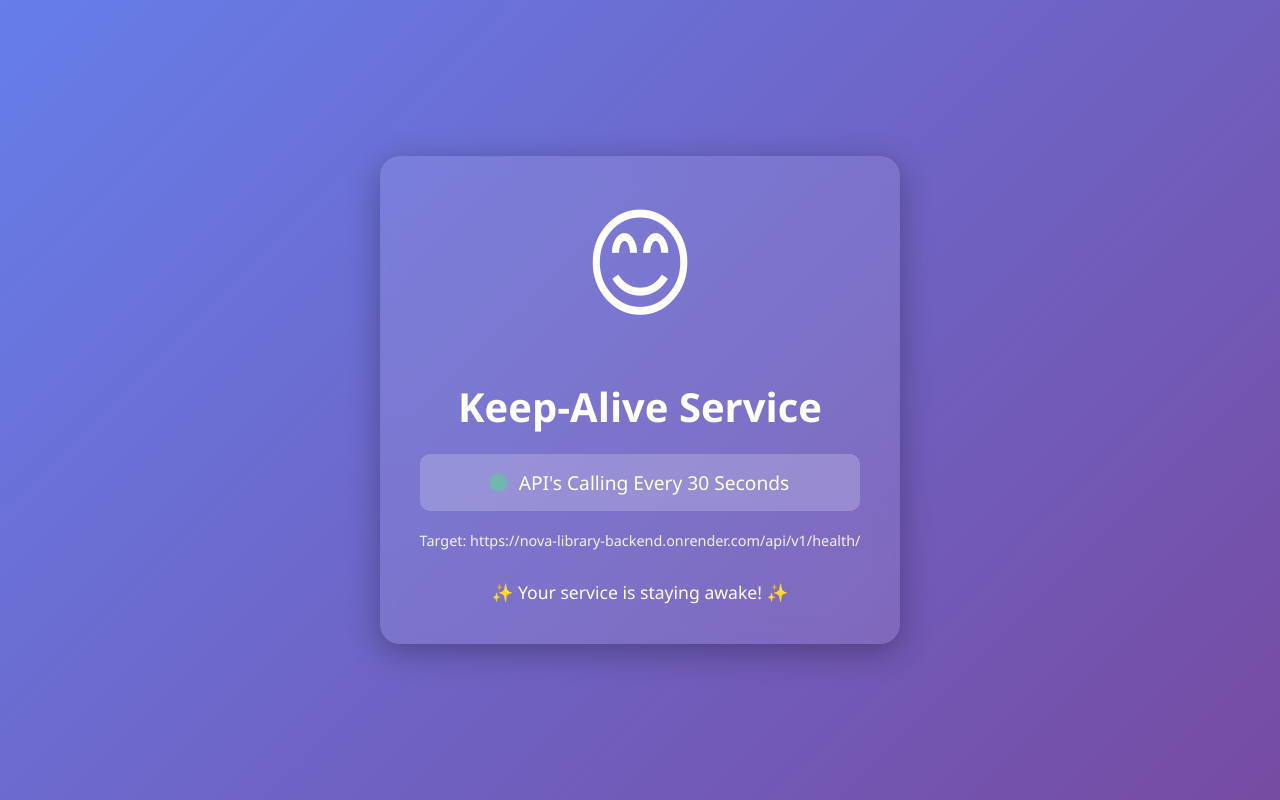
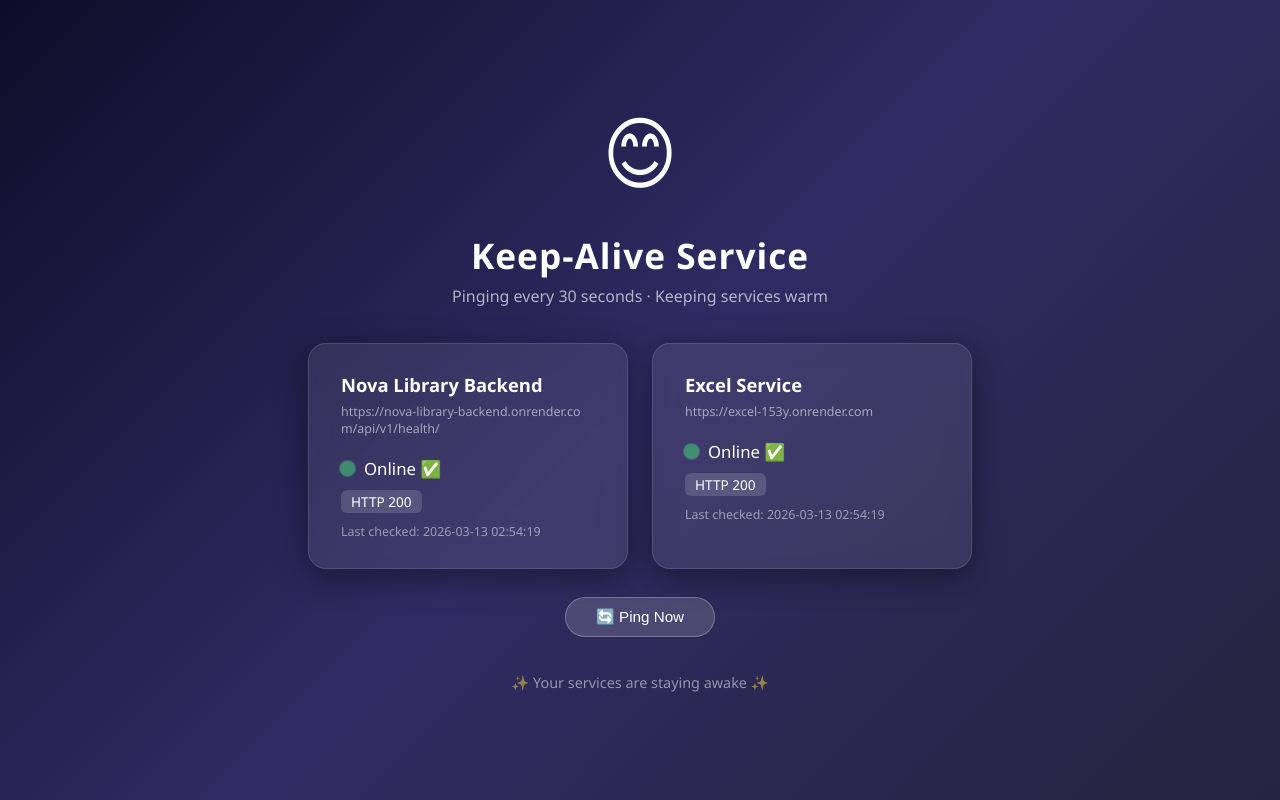
Before and after one commit to HarshVardhanLab/health, a Flask app: page / in a window 1280 px wide. Run offline with Flask 3, Linux system fonts and the light colour scheme.

Commit message:
two services

```diff
--- a/app.py
+++ b/app.py
@@ -7,49 +7,87 @@ import os
 
 app = Flask(__name__)
 
-HEALTH_API_URL = "https://nova-library-backend.onrender.com/api/v1/health/"
+# URLs to monitor
+URLS = {
+    "nova": {
+        "url": "https://nova-library-backend.onrender.com/api/v1/health/",
+        "label": "Nova Library Backend",
+        "status": "Checking...",
+        "code": "",
+        "last_checked": ""
+    },
+    "excel": {
+        "url": "https://excel-153y.onrender.com",
+        "label": "Excel Service",
+        "status": "Checking...",
+        "code": "",
+        "last_checked": ""
+    }
+}
 
-def ping_health_endpoint():
-    """Continuously ping the health endpoint every 30 seconds"""
+
+def check_url(key):
+    """Check a single URL and update its status data."""
+    target = URLS[key]
+    try:
+        response = requests.get(target["url"], timeout=10)
+        target["status"] = "Online ✅"
+        target["code"] = str(response.status_code)
+        print(f"[{datetime.now().strftime('%Y-%m-%d %H:%M:%S')}] [{target['label']}] Status: {response.status_code}")
+    except Exception as e:
+        target["status"] = "Offline ❌"
+        target["code"] = "Error"
+        print(f"[{datetime.now().strftime('%Y-%m-%d %H:%M:%S')}] [{target['label']}] Error: {str(e)}")
+    target["last_checked"] = datetime.now().strftime('%Y-%m-%d %H:%M:%S')
+
+
+def ping_all_endpoints():
+    """Continuously ping all health endpoints every 30 seconds."""
     while True:
-        try:
-            response = requests.get(HEALTH_API_URL, timeout=10)
-            print(f"[{datetime.now().strftime('%Y-%m-%d %H:%M:%S')}] Health check: {response.status_code}")
-        except Exception as e:
-            print(f"[{datetime.now().strftime('%Y-%m-%d %H:%M:%S')}] Error: {str(e)}")
+        for key in URLS:
+            check_url(key)
+        time.sleep(30)
 
-        time.sleep(30)
 
 @app.route('/')
 def home():
     return render_template('index.html')
 
+
+@app.route('/api/status')
+def status():
+    """Return current status of all monitored URLs."""
+    result = {}
+    for key, data in URLS.items():
+        result[key] = {
+            "label": data["label"],
+            "url": data["url"],
+            "status": data["status"],
+            "code": data["code"],
+            "last_checked": data["last_checked"]
+        }
+    return jsonify(result)
+
+
 @app.route('/api/ping')
 def ping():
-    """Manual ping endpoint"""
-    try:
-        response = requests.get(HEALTH_API_URL, timeout=10)
-        return jsonify({
-            "success": True,
-            "status_code": response.status_code,
-            "timestamp": datetime.now().isoformat(),
-            "target": HEALTH_API_URL
-        })
-    except Exception as e:
-        return jsonify({
-            "success": False,
-            "error": str(e),
-            "timestamp": datetime.now().isoformat(),
-            "target": HEALTH_API_URL
-        }), 500
+    """Manually trigger a ping of all URLs."""
+    for key in URLS:
+        check_url(key)
+    return jsonify({
+        "success": True,
+        "timestamp": datetime.now().isoformat(),
+        "results": {k: {"status": v["status"], "code": v["code"]} for k, v in URLS.items()}
+    })
+
 
 if __name__ == '__main__':
     # Start the background thread for pinging
-    ping_thread = Thread(target=ping_health_endpoint, daemon=True)
+    ping_thread = Thread(target=ping_all_endpoints, daemon=True)
     ping_thread.start()
 
-    # Get port from environment variable (Railway provides this)
-    port = int(os.environ.get('PORT', 5000))
+    # Get port from environment variable
+    port = int(os.environ.get('PORT', 4000))
 
     # Run Flask app
     app.run(host='0.0.0.0', port=port, debug=False)
--- a/templates/index.html
+++ b/templates/index.html
@@ -5,97 +5,234 @@
     <meta name="viewport" content="width=device-width, initial-scale=1.0">
     <title>Keep-Alive Service</title>
     <style>
-        * {
-            margin: 0;
-            padding: 0;
-            box-sizing: border-box;
-        }
+        * { margin: 0; padding: 0; box-sizing: border-box; }
 
         body {
             font-family: 'Segoe UI', Tahoma, Geneva, Verdana, sans-serif;
-            background: linear-gradient(135deg, #667eea 0%, #764ba2 100%);
+            background: linear-gradient(135deg, #0f0c29, #302b63, #24243e);
             min-height: 100vh;
             display: flex;
+            flex-direction: column;
             justify-content: center;
             align-items: center;
             color: white;
+            padding: 20px;
         }
 
-        .container {
+        .header {
             text-align: center;
-            background: rgba(255, 255, 255, 0.1);
-            padding: 40px;
-            border-radius: 20px;
-            backdrop-filter: blur(10px);
-            box-shadow: 0 8px 32px rgba(0, 0, 0, 0.3);
+            margin-bottom: 36px;
         }
 
         .smiley {
-            font-size: 120px;
+            font-size: 80px;
             animation: bounce 2s infinite;
             display: inline-block;
         }
 
         @keyframes bounce {
             0%, 100% { transform: translateY(0); }
-            50% { transform: translateY(-20px); }
+            50% { transform: translateY(-14px); }
         }
 
         h1 {
-            margin: 20px 0;
-            font-size: 2.5em;
+            margin: 14px 0 6px;
+            font-size: 2.2em;
+            letter-spacing: 1px;
         }
 
-        .status {
-            font-size: 1.2em;
-            margin: 20px 0;
-            padding: 15px;
-            background: rgba(255, 255, 255, 0.2);
-            border-radius: 10px;
+        .subtitle {
+            font-size: 1em;
+            opacity: 0.65;
         }
 
-        .api-url {
-            font-size: 0.9em;
-            word-break: break-all;
-            margin: 10px 0;
-            opacity: 0.9;
+        .cards {
+            display: flex;
+            gap: 24px;
+            flex-wrap: wrap;
+            justify-content: center;
         }
 
-        .pulse {
-            display: inline-block;
-            width: 15px;
-            height: 15px;
-            background: #4ade80;
+        .card {
+            background: rgba(255, 255, 255, 0.08);
+            border: 1px solid rgba(255, 255, 255, 0.12);
+            border-radius: 18px;
+            backdrop-filter: blur(12px);
+            padding: 28px 32px;
+            width: 320px;
+            box-shadow: 0 8px 32px rgba(0,0,0,0.4);
+            transition: transform 0.2s;
+        }
+
+        .card:hover { transform: translateY(-4px); }
+
+        .card-label {
+            font-size: 1.15em;
+            font-weight: 600;
+            margin-bottom: 6px;
+        }
+
+        .card-url {
+            font-size: 0.78em;
+            word-break: break-all;
+            opacity: 0.55;
+            margin-bottom: 20px;
+        }
+
+        .status-row {
+            display: flex;
+            align-items: center;
+            gap: 10px;
+            margin-bottom: 10px;
+        }
+
+        .dot {
+            width: 13px;
+            height: 13px;
             border-radius: 50%;
+            flex-shrink: 0;
             animation: pulse 1.5s infinite;
-            margin-right: 8px;
         }
+
+        .dot.online  { background: #4ade80; }
+        .dot.offline { background: #f87171; animation: none; }
+        .dot.checking { background: #facc15; }
 
         @keyframes pulse {
             0%, 100% { opacity: 1; transform: scale(1); }
-            50% { opacity: 0.5; transform: scale(1.2); }
+            50% { opacity: 0.5; transform: scale(1.25); }
         }
 
-        .info {
-            margin-top: 30px;
-            font-size: 1.1em;
+        .status-text {
+            font-size: 1.05em;
+            font-weight: 500;
         }
+
+        .code-badge {
+            display: inline-block;
+            background: rgba(255,255,255,0.15);
+            border-radius: 6px;
+            padding: 2px 10px;
+            font-size: 0.85em;
+            margin-bottom: 10px;
+        }
+
+        .last-checked {
+            font-size: 0.78em;
+            opacity: 0.5;
+        }
+
+        .footer {
+            margin-top: 36px;
+            font-size: 0.9em;
+            opacity: 0.5;
+            text-align: center;
+        }
+
+        .ping-btn {
+            margin-top: 28px;
+            padding: 10px 30px;
+            background: rgba(255,255,255,0.15);
+            border: 1px solid rgba(255,255,255,0.25);
+            border-radius: 50px;
+            color: white;
+            font-size: 0.95em;
+            cursor: pointer;
+            transition: background 0.2s;
+        }
+
+        .ping-btn:hover { background: rgba(255,255,255,0.25); }
     </style>
 </head>
 <body>
-    <div class="container">
+    <div class="header">
         <div class="smiley">😊</div>
         <h1>Keep-Alive Service</h1>
-        <div class="status">
-            <span class="pulse"></span>
-            API's Calling Every 30 Seconds
+        <p class="subtitle">Pinging every 30 seconds · Keeping services warm</p>
+    </div>
+
+    <div class="cards">
+        <!-- Nova card -->
+        <div class="card" id="card-nova">
+            <div class="card-label">Nova Library Backend</div>
+            <div class="card-url">https://nova-library-backend.onrender.com/api/v1/health/</div>
+            <div class="status-row">
+                <span class="dot checking" id="dot-nova"></span>
+                <span class="status-text" id="status-nova">Checking...</span>
+            </div>
+            <div class="code-badge" id="code-nova">—</div>
+            <div class="last-checked" id="checked-nova">Never checked</div>
         </div>
-        <div class="api-url">
-            Target: https://nova-library-backend.onrender.com/api/v1/health/
-        </div>
-        <div class="info">
-            ✨ Your service is staying awake! ✨
+
+        <!-- Excel card -->
+        <div class="card" id="card-excel">
+            <div class="card-label">Excel Service</div>
+            <div class="card-url">https://excel-153y.onrender.com</div>
+            <div class="status-row">
+                <span class="dot checking" id="dot-excel"></span>
+                <span class="status-text" id="status-excel">Checking...</span>
+            </div>
+            <div class="code-badge" id="code-excel">—</div>
+            <div class="last-checked" id="checked-excel">Never checked</div>
         </div>
     </div>
+
+    <button class="ping-btn" onclick="manualPing()">🔄 Ping Now</button>
+
+    <div class="footer">✨ Your services are staying awake ✨</div>
+
+    <script>
+        function setDotState(dotEl, status) {
+            dotEl.className = 'dot';
+            if (status.includes('Online') || status.includes('✅')) {
+                dotEl.classList.add('online');
+            } else if (status.includes('Offline') || status.includes('❌')) {
+                dotEl.classList.add('offline');
+            } else {
+                dotEl.classList.add('checking');
+            }
+        }
+
+        function updateCards(data) {
+            for (const [key, info] of Object.entries(data)) {
+                const dot = document.getElementById(`dot-${key}`);
+                const statusEl = document.getElementById(`status-${key}`);
+                const codeEl = document.getElementById(`code-${key}`);
+                const checkedEl = document.getElementById(`checked-${key}`);
+
+                if (!dot) continue;
+
+                statusEl.textContent = info.status || 'Checking...';
+                codeEl.textContent = info.code ? `HTTP ${info.code}` : '—';
+                checkedEl.textContent = info.last_checked ? `Last checked: ${info.last_checked}` : 'Never checked';
+                setDotState(dot, info.status || '');
+            }
+        }
+
+        function fetchStatus() {
+            fetch('/api/status')
+                .then(r => r.json())
+                .then(data => updateCards(data))
+                .catch(err => console.error('Status fetch failed:', err));
+        }
+
+        function manualPing() {
+            // Show checking state
+            ['nova','excel'].forEach(key => {
+                document.getElementById(`status-${key}`).textContent = 'Pinging...';
+                const dot = document.getElementById(`dot-${key}`);
+                dot.className = 'dot checking';
+            });
+
+            fetch('/api/ping')
+                .then(r => r.json())
+                .then(() => fetchStatus())
+                .catch(err => console.error('Ping failed:', err));
+        }
+
+        // Fetch status on load, then every 10 seconds
+        fetchStatus();
+        setInterval(fetchStatus, 10000);
+    </script>
 </body>
 </html>
```
